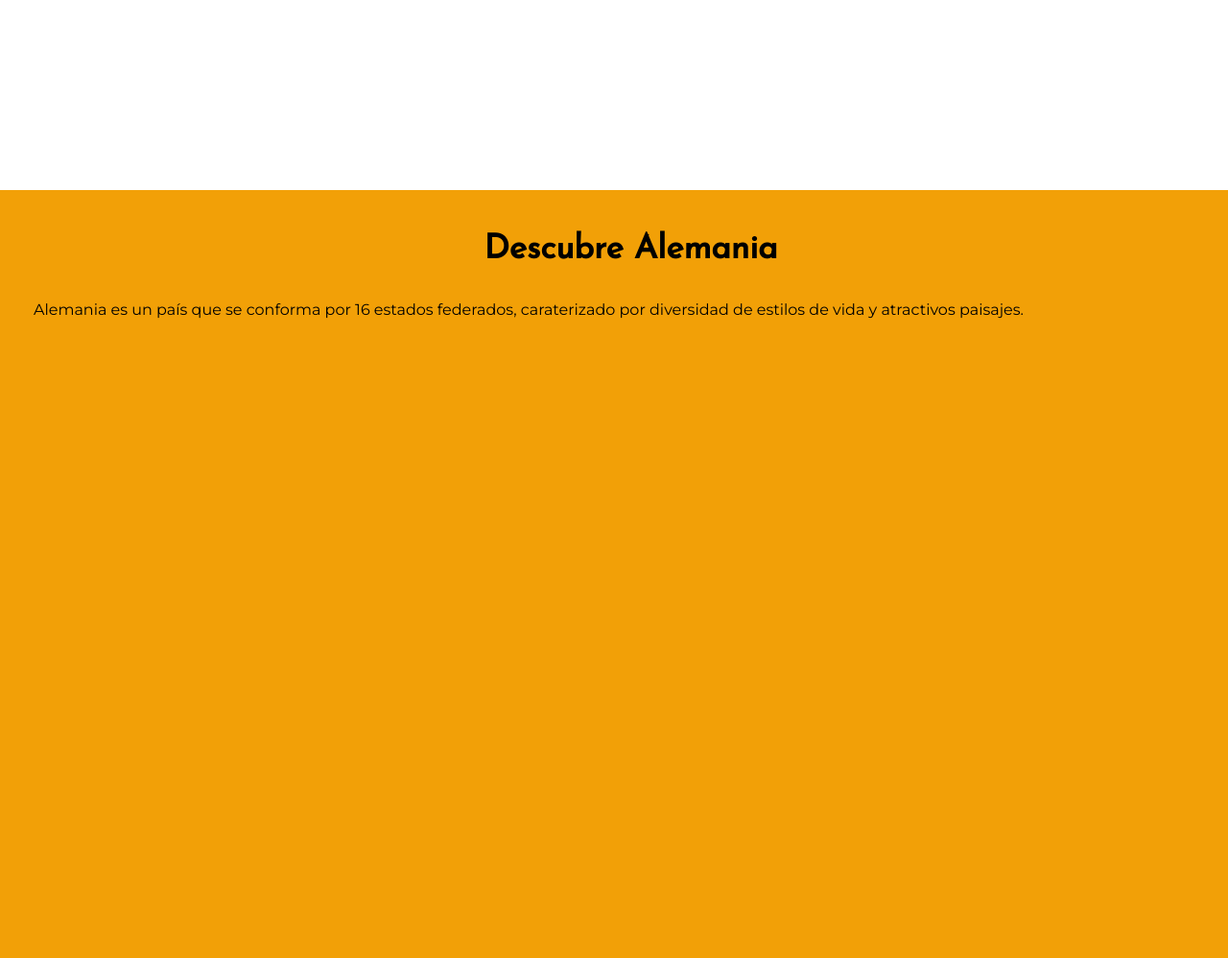
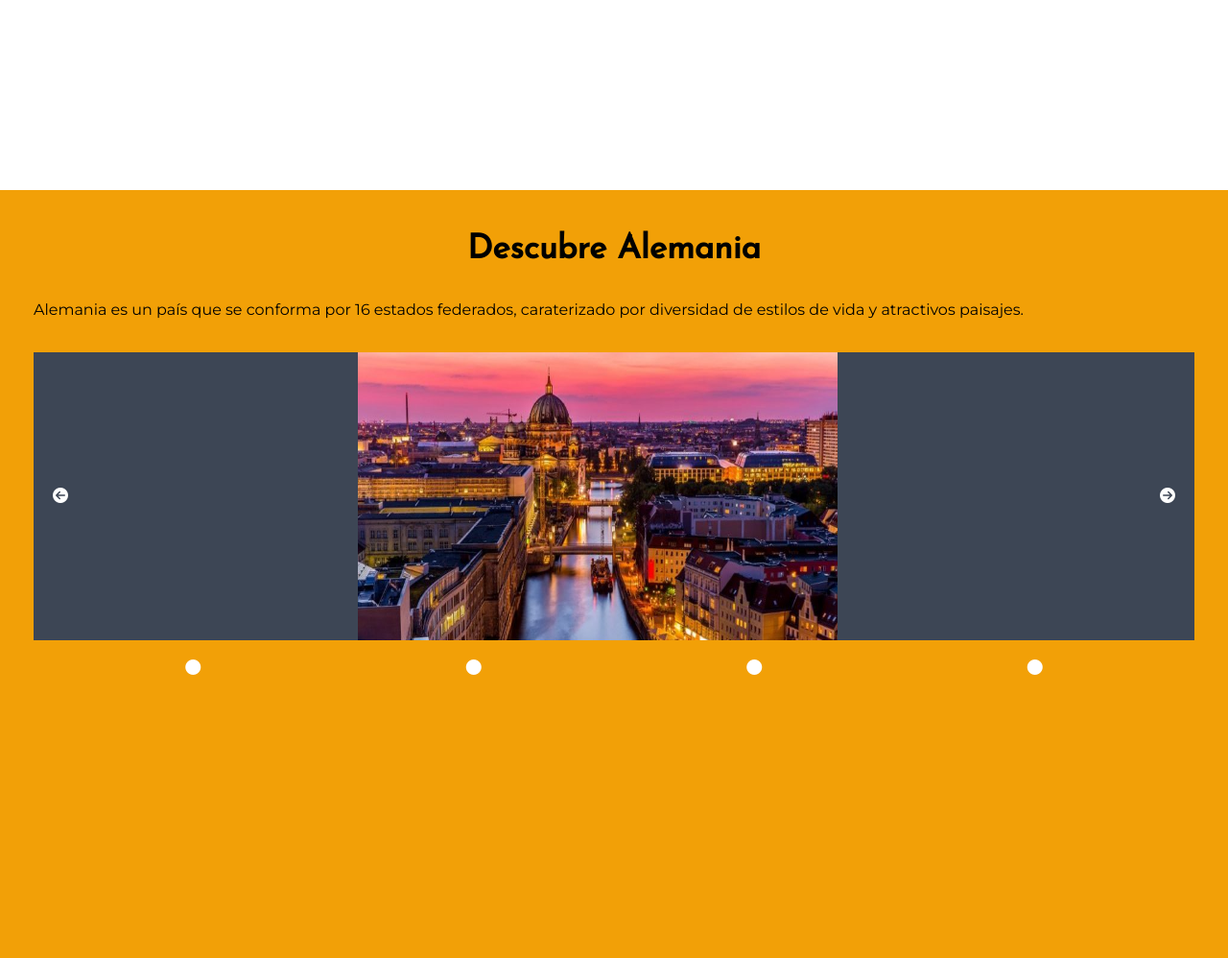
Before and after one commit to nathaliesflores2/landing-page-Nathalie-Flores-Tarea02, a Flask app: page / in a window 1280 px wide. Shown: the part 602-1600 px from the top of the page at 96% size. Run offline with Flask 2, Linux system fonts and the light colour scheme; some libraries are stand-ins or nearby versions; some web fonts are replaced.

Commit message:
carrusel

```diff
--- a/static/css/style.css
+++ b/static/css/style.css
@@ -82,6 +82,7 @@ p{
 }
 
 .intro {
+    padding-right: 35px;
     padding-left: 35px;
     padding-bottom: 35px;
     padding-top: 10px;
@@ -89,3 +90,78 @@ p{
     height: 100vh;
     width: 100vw;
 }
+
+/* carrusel */
+
+#itemCarrusel {
+
+    height: 300px;
+    overflow: hidden;
+
+}
+
+.carrusel {
+
+    height: 100%;
+    position: relative;
+
+
+}
+
+.tarjetacarrusel{
+
+    height: 100%;
+    padding-right: 35px;
+}
+
+.flechas{
+
+    height: 100%;
+    position: absolute;
+    top:0;
+    width: 100%;
+    display: flex;
+    align-items: center;
+    justify-content: space-between;
+    padding: 20px;
+
+
+}
+
+#imagen1{
+    background-color: #3D4655;
+
+}
+
+#imagen2{
+    background-color: #F20707;
+
+}
+
+#imagen3{
+    background-color: aquamarine;
+
+}
+
+#imagen4{
+    background-color: lightcoral;
+}
+
+a{
+    text-decoration: none;
+}
+
+i{
+    color: white;
+}
+
+#puntos {
+    display: flex;
+    justify-content: space-around;
+    padding: 20px;
+}
+
+.imagen{
+    width: 500px;
+    height: 300px;
+}
--- a/templates/base.html
+++ b/templates/base.html
@@ -5,6 +5,7 @@
     <meta http-equiv="X-UA-Compatible" content="IE=edge">
     <meta name="viewport" content="width=device-width, initial-scale=1.0">
     <link rel="stylesheet" href="{{ url_for('static', filename='css/style.css') }}">
+    <script src="https://kit.fontawesome.com/e7690f1b29.js" crossorigin="anonymous"></script>
     <title>{%block title%}{%endblock %} </title>
 </head>
 <body>
--- a/templates/home.html
+++ b/templates/home.html
@@ -6,6 +6,7 @@
 
 {% block contents %}
 
+<!--Pantalla de inicio-->
 <div class="intro">
     <div class="Inicio">
         <center>
@@ -15,7 +16,66 @@
     </div>
         <p>Alemania es un país que se conforma por 16 estados federados, caraterizado por diversidad de estilos de vida y atractivos paisajes. </p>
 
+
+
+<!--Pantalla de galería-->
+    <div id="itemCarrusel">
+
+<!--primera imagen-->
+        <div class="carrusel" id="item1" >
+            <div class="tarjetacarrusel" id="imagen1">
+                <center>
+                    <img class="imagen" src="{{ url_for('static', filename='./images/carrusel1.jpg') }}" alt="">
+                </center>
+            </div>
+            <div class="flechas">
+                <a href="#item4"><i class="fa-solid fa-circle-arrow-left"></i></a>
+                <a href="#item2"><i class="fa-solid fa-circle-arrow-right"></i></a>
+            </div>
+        </div>
+<!--segunda imagen-->
+        <div class="carrusel" id="item2" >
+            <div class="tarjetacarrusel" id="imagen2">
+                b
+            </div>
+            <div class="flechas">
+                <a href="#item1"><i class="fa-solid fa-circle-arrow-left"></i></a>
+                <a href="#item3"><i class="fa-solid fa-circle-arrow-right"></i></a>
+            </div>
+        </div>
+
+<!--tercera imagen-->
+        <div class="carrusel" id="item3">
+            <div class="tarjetacarrusel" id="imagen3">
+                c
+            </div>
+            <div class="flechas">
+                <a href="#item2"><i class="fa-solid fa-circle-arrow-left"></i></a>
+                <a href="#item4"><i class="fa-solid fa-circle-arrow-right"></i></a>
+            </div>
+        </div>
+
+<!--cuarta imagen-->
+        <div class="carrusel" id="item4">
+            <div class="tarjetacarrusel" id="imagen4">
+                e
+            </div>
+            <div class="flechas">
+                <a href="#item3"><i class="fa-solid fa-circle-arrow-left"></i></a>
+                <a href="#item1"><i class="fa-solid fa-circle-arrow-right"></i></a>
+            </div>
+        </div>
+
+    </div>
+
+    <!--Puntos-->
+
+    <div id="puntos">
+        <a href="#item1"><i class="fa-solid fa-circle"></i></a>
+        <a href="#item2"><i class="fa-solid fa-circle"></i></a>
+        <a href="#item3"><i class="fa-solid fa-circle"></i></a>
+        <a href="#item4"><i class="fa-solid fa-circle"></i></a>
+    </div>
 </div>
 
-
 {% endblock %}
```
Also changed, not shown: static/images/carrusel1.jpg (added), static/images/carrusel2.jpg (added), static/images/carrusel3.jpg (added), static/images/carrusel4.jpg (added).
